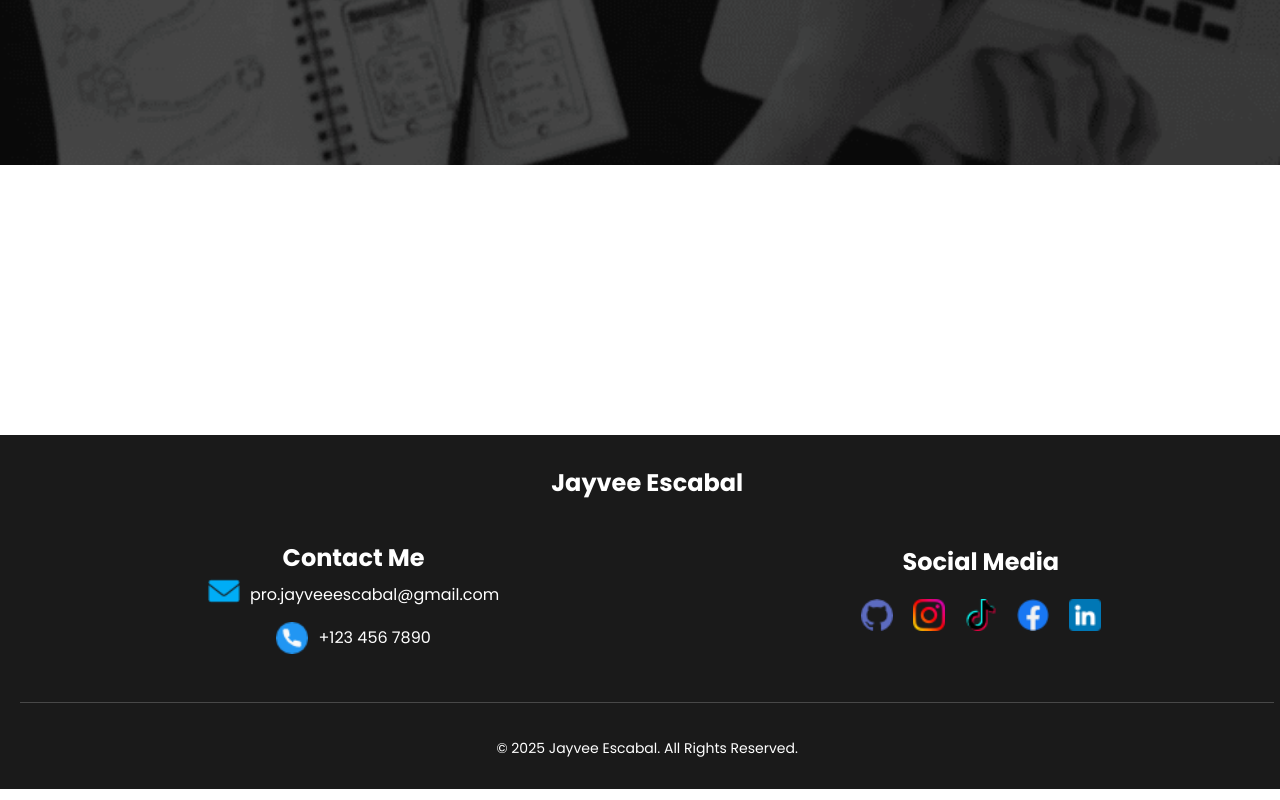
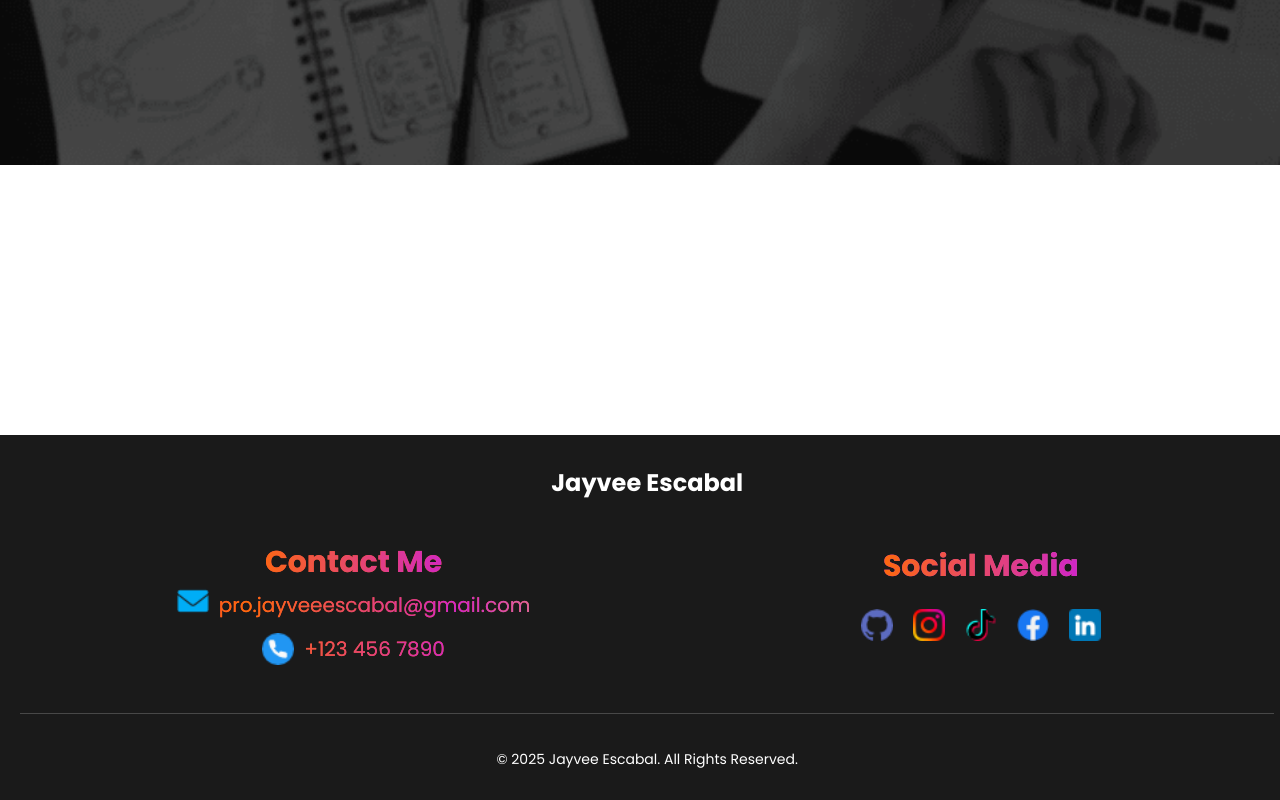
Before and after one commit to habivee/MyPortfolio, a plain HTML site: page index.html in a window 1280 px wide. Shown: the part 1314-2114 px from the top of the page. Drawn offline with Linux system fonts and the light colour scheme.

Commit message:
Update portfolio.css

```diff
--- a/portfolio.css
+++ b/portfolio.css
@@ -225,6 +225,14 @@ a:hover {
     display: flex;
     flex-direction: column;
     justify-content: center;
+
+}
+
+.jayvee {
+    font-size: 40px;
+    background: -webkit-linear-gradient(rgb(188, 12, 241), rgb(212, 4, 4));
+    -webkit-background-clip: text;
+    -webkit-text-fill-color: transparent;
 }
 
 .footer-container {
@@ -235,6 +243,10 @@ a:hover {
     width: 100%;
     padding: 20px;
     padding-top: 40px;
+    font-size: 20px;
+	background: linear-gradient(to right, #f32170,#ff6b08, #cf23cf, #eedd44);
+	-webkit-text-fill-color: transparent;
+	-webkit-background-clip: text;
 }
 
 ul {
@@ -267,6 +279,10 @@ ul {
 .footer-right {
     flex: 1;
     text-align: center;
+    font-size: 20px;
+	background: linear-gradient(to right, #f32170,#ff6b08, #cf23cf, #eedd44);
+	-webkit-text-fill-color: transparent;
+	-webkit-background-clip: text;
 }
 
 .contact-me {
```
